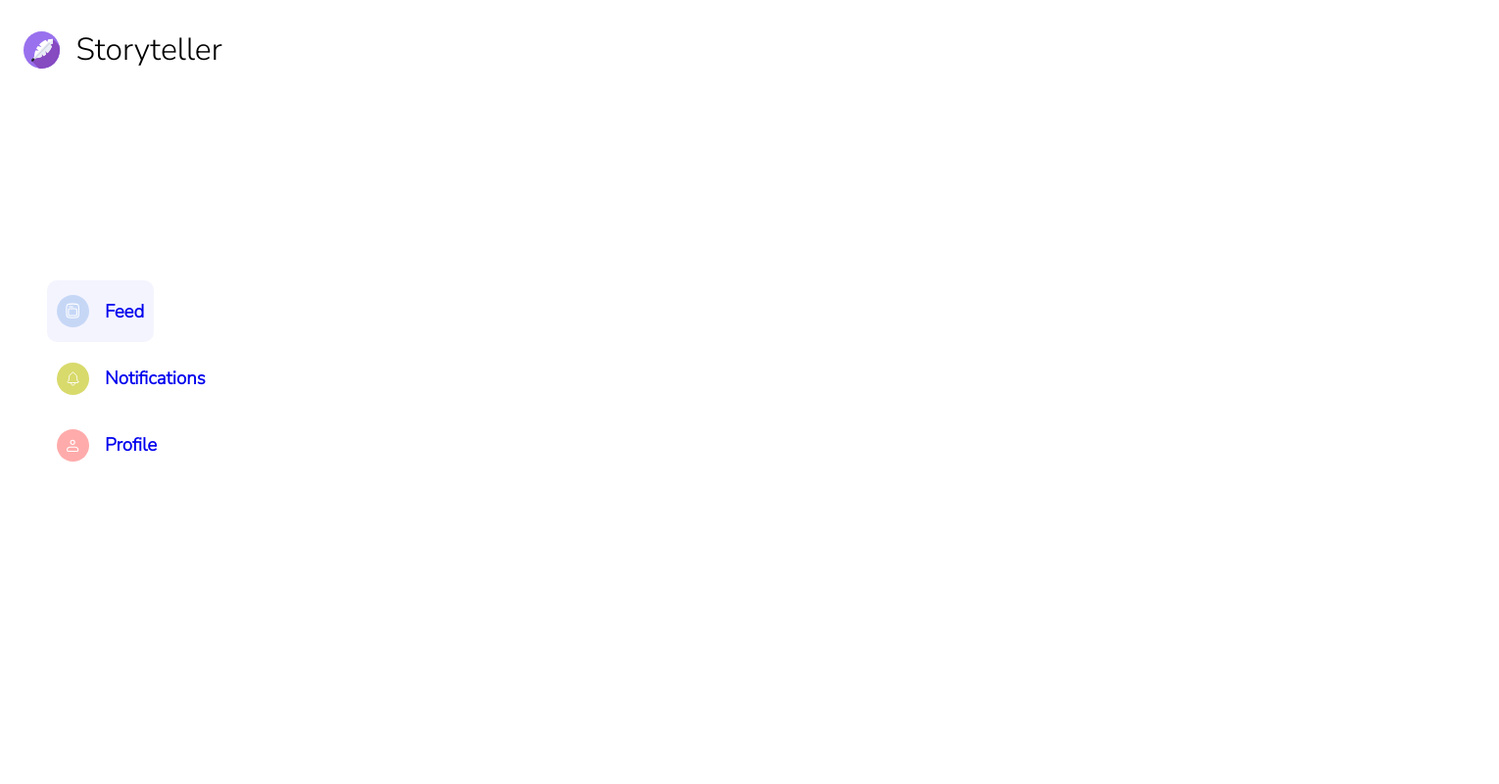
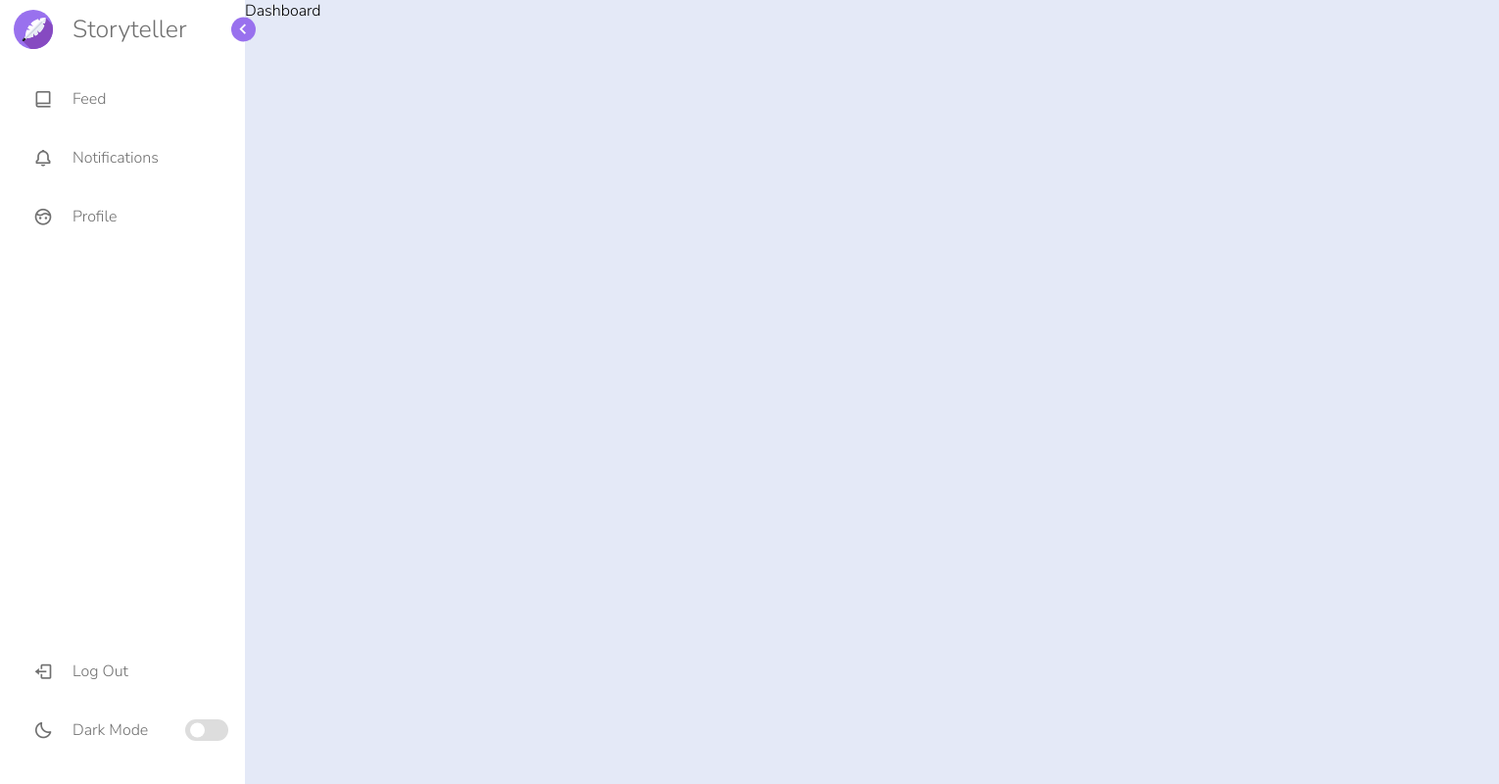
Before and after one commit to memaev/StorytellerWeb, a plain HTML site: page feed.html in a window 1280 px wide. Shown: the whole page at 98% size, 1530 px wide, since content can reach past the window. Drawn offline with nearby package versions, Linux system fonts and the light colour scheme.

Commit message:
Completed navigation sidebar

```diff
--- a/feed.html
+++ b/feed.html
@@ -5,42 +5,75 @@
     <meta name="viewport" content="width=device-width, initial-scale=1.0">
     <title>Storyteller</title>
     <link rel="stylesheet" href="styles.css"/>
+
+    <link href='https://unpkg.com/boxicons@2.1.4/css/boxicons.min.css' rel='stylesheet'>
 </head>
 <body>
-    <div class="sidebar">
-        <div class="title-div">
-            <img src="./assets/icon.svg" alt="website-icon" id="website-icon"/>
-            <h1> Storyteller </h2>
+    <nav class="sidebar">
+        <header>
+            <div class="image-text">
+                <span class="image">
+                    <img src="./assets/icon.svg" alt="icon"/>
+                </span>
+
+                <div class="text header-text">
+                    <span class="name">Storyteller</span>
+                </div>
             </div>
 
-        <div class="navigation-items">
-            <ul>
-                <li class="navigation-item" id="selected-item">
-                    <a href="notifications.xml">
-                        <div style="display: flex; align-items: center;gap:1rem;">
-                            <img src="./assets/feed_icon.svg" alt="Feed" style="width: 33px; height: 33px;"/>
-                            <h3> Feed </h3>
-                        </div>
+            <i class='bx bx-chevron-right toggle'></i>
+        </header>
+
+        <div class="menu-bar">
+            <div class="menu">
+                <ul class="menu-links">
+                    <li class="nav-link">
+                        <a href="#">
+                            <i class='bx bx-book-alt icon'></i>
+                            <span class="text nav-text">Feed</span>
                         </a>
                     </li>
-                <li class="navigation-item">
-                    <a href="notifications.xml">
-                        <div style="display: flex; align-items: center;gap:1rem;">
-                            <img src="./assets/notifications_icon.svg" alt="Feed" style="width: 33px; height: 33px;"/>
-                            <h3> Notifications </h3>
-                        </div>
+                    <li class="nav-link">
+                        <a href="#">
+                            <i class='bx bx-bell icon'></i>
+                            <span class="text nav-text">Notifications</span>
                         </a>
                     </li>
-                <li class="navigation-item">
-                    <a href="notifications.xml">
-                        <div style="display: flex; align-items: center;gap:1rem;">
-                            <img src="./assets/profile_icon.svg" alt="Feed" style="width: 33px; height: 33px;"/>
-                            <h3> Profile </h3>
-                        </div>
+                    <li class="nav-link">
+                        <a href="#">
+                            <i class='bx bx-face icon'></i>
+                            <span class="text nav-text">Profile</span>
                         </a>
                     </li>
                 </ul>
             </div>
+            <div class="bottom-content">
+                <li class="">
+                    <a href="#">
+                        <i class='bx bx-log-out icon'></i>
+                        <span class="text nav-text">Log Out</span>
+                    </a>
+                </li>
+
+                <li class="mode">
+                    <div class="moon-sun">
+                        <i class="bx bx-moon icon moon"></i>
                     </div>
+
+                    <span class="mode-text text"> Dark Mode </span>
+
+                    <div class="toggle-switch">
+                        <span class="switch"></span>
+                    </div>
+                </li>
+            </div>
+        </div>
+    </nav>
+
+    <section class="home">
+        <div class="text"> Dashboard </div>
+    </section>
+
+    <script src="script.js"></script>
 </body>
 </html>
--- /dev/null
+++ b/script.js
@@ -0,0 +1,15 @@
+const body = document.querySelector("body")
+    sidebar = body.querySelector(".sidebar"),
+    toggle = body.querySelector(".toggle"),
+    modeSwitcher = body.querySelector(".toggle-switch"),
+    modeText = body.querySelector(".mode-text"),
+    sunMoonIcon = body.querySelector("#sun-moon-icon");
+
+
+    toggle.addEventListener("click", ()=>{
+        sidebar.classList.toggle("close");
+    })
+
+    modeSwitcher.addEventListener("click", ()=>{
+        body.classList.toggle("dark");
+    })
--- a/styles.css
+++ b/styles.css
@@ -1,47 +1,248 @@
 /* importing fonts */
 @import url('https://fonts.googleapis.com/css2?family=Nunito+Sans:ital,opsz,wght@0,6..12,300;1,6..12,200&family=Poppins:wght@300;400;500;600&display=swap');
 
-body{
+*{
     font-family: 'Nunito Sans', sans-serif;
+    margin: 0;
+    padding: 0;
+    box-sizing: border-box;
 }
 
-h1{
-    font-weight: 200;
+
+:root{
+    --body-color: #E4E9F7;
+    --sidebar-color: #fff;
+    --primary-color: #9971EE;
+    --primary-color-light: #f6f5ff;
+    --toggle-color: #ddd;
+    --text-color: #707070;
+
+    /*transition*/
+    --tran-02: all 0.2s ease;
+    --tran-03: all 0.3s ease;
+    --tran-04: all 0.4s ease;
+    --tran-05: all 0.5s ease;
 }
 
-.title-div{
-    display: flex;
-    gap: 1rem;
-    flex-direction: row;
-    align-items: center;
-    margin-left: 1rem;
+body{
+    height: 100vh;
+    background: var(--body-color);
+    transition: var(--tran-04)
 }
 
-#website-icon{
-    width: 3%;
-    height: 3%;
+body.dark{
+    --body-color: #18191A;
+    --sidebar-color: #242526;
+    --primary-color: #3a3b3c;
+    --primary-color-light: #3a3b3c;
+    --toggle-color: #fff;
+    --text-color: #ccc;
+
 }
 
-ul{
-    list-style: none;
+body.dark .sidebar header .toggle{
+    color: var(--text-color);
 }
 
-a{
-    text-decoration: none;
+
+/* === Sidebar === */
+
+.sidebar header{
+    position: relative;
 }
 
-.navigation-item{
-    width: fit-content;
-    padding-left: 10px;
-    padding-right: 10px;
-    margin-bottom: 5px;
+.sidebar{
+    position: fixed;
+    top: 0;
+    left: 0;
+    height: 100%;
+    width: 250px;
+    padding: 10px 14px;
+    background: var(--sidebar-color);
+    transition: var(--tran-05);
+    z-index: 100;
 }
 
-#selected-item{
-    background: rgb(231, 231, 255, 0.45);
-    border-radius: 10px;
+.sidebar.close{
+    width: 90px;
 }
 
-.navigation-items{
-    margin-top: 12rem;
+/* ===Resuable CSS === */
+.sidebar .text{
+    font-size: 16px;
+    font-weight: 500;
+    color: var(--text-color);
+    transition: var(--tran-04);
+    white-space: nowrap;
+    opacity: 1;
 }
+
+.sidebar.close .text{
+    opacity: 0;
+}
+
+.sidebar .image{
+    min-width: 60px;
+    display: flex;
+    align-items: center;
+}
+
+.sidebar li{
+    height: 50px;
+    margin-top: 10px;
+    list-style: none;
+    display: flex;
+    align-items: center;
+}
+
+.sidebar li .icon{
+    display: flex;
+    align-items: center;
+    justify-content: center;
+    min-width: 60px;
+    font-size: 20px;
+}
+
+.sidebar li .icon,
+.sidebar li .text{
+    color: var(--text-color);
+    transition: var(--tran-02);
+}
+
+.sidebar .image-text img{
+    width: 40px;
+    border-radius: 6px;
+}
+
+.sidebar header .image-text{
+    display: flex;
+    align-items: center;
+}
+
+header .image-text .header-text{
+    display: flex;
+    flex-direction: column;
+}
+
+.header-text .name{
+    font-size: 25px;
+    font-weight: 400;
+}
+
+.header-text .profession{
+    margin-top: -2px;
+}
+
+.sidebar header .toggle{
+    position: absolute;
+    top: 50%;
+    right: -25px;
+    height: 25px;
+    width: 25px;
+    transform: translateY(-50%) rotate(180deg);
+    background: var(--primary-color);
+    display: flex;
+    align-items: center;
+    justify-content: center;
+    border-radius: 50%;
+    color: var(--sidebar-color);
+    font-size: 22px;
+    transition: var(--tran-03);
+}
+
+.sidebar.close header .toggle{
+    transform: translateY(-50%);
+}
+
+.sidebar li a{
+    height: 100%;
+    width: 100%;
+    text-decoration: none;
+    display: flex;
+    height: 100%;
+    align-items: center;
+    border-radius: 6px;
+    transition: var(--tran-04);
+}
+
+.sidebar li a:hover{
+    background: var(--primary-color);
+}
+
+/* small margin top for navigation items */
+.menu{
+    margin-top: 1rem;
+}
+
+.sidebar li a:hover .icon,
+.sidebar li a:hover .text{
+    color: var(--sidebar-color);
+}
+
+.sidebar .menu-bar{
+    height: 90vh;
+    display: flex;
+    flex-direction: column;
+    justify-content: space-between;
+}
+
+.menu-bar .mode{
+    position: relative;
+}
+
+.menu-bar .mode .moon-sun{
+    height: 50px;
+    width: 60px;
+    display: flex;
+    align-items: center;
+}
+
+.menu-bar .mode .toggle-switch{
+    position: absolute;
+    right: -4.5px;
+    display: flex;
+    align-items: center;
+    justify-content: center;
+    height: 100%;
+    min-width: 60px;
+    cursor: pointer;
+}
+
+.toggle-switch .switch{
+    position:relative;
+    height: 22px;
+    width: 44px;
+    border-radius: 25px;
+    background: var(--toggle-color);
+}
+
+.switch::before{
+    content: '';
+    position: absolute;
+    height: 15px;
+    width: 15px;
+    border-radius: 50%;
+    top: 50%;
+    left: 5px;
+    background: var(--sidebar-color);
+    transform: translateY(-50%);
+    transition: var(--tran-03);
+}
+
+
+body.dark .switch::before{
+    left: 24px;
+}
+
+.home{
+    position: relative;
+    left: 250px;
+    height: 100vh;
+    width: (100% - 250px);
+    transition: var(--tran-05);
+}
+
+.sidebar.close ~ .home{
+    left: 90px;
+    width: calc(100%-90px);
+}
```
Also changed, not shown: assets/logout_icon.svg (added). Lines whose indentation alone changed are shown as unchanged.
